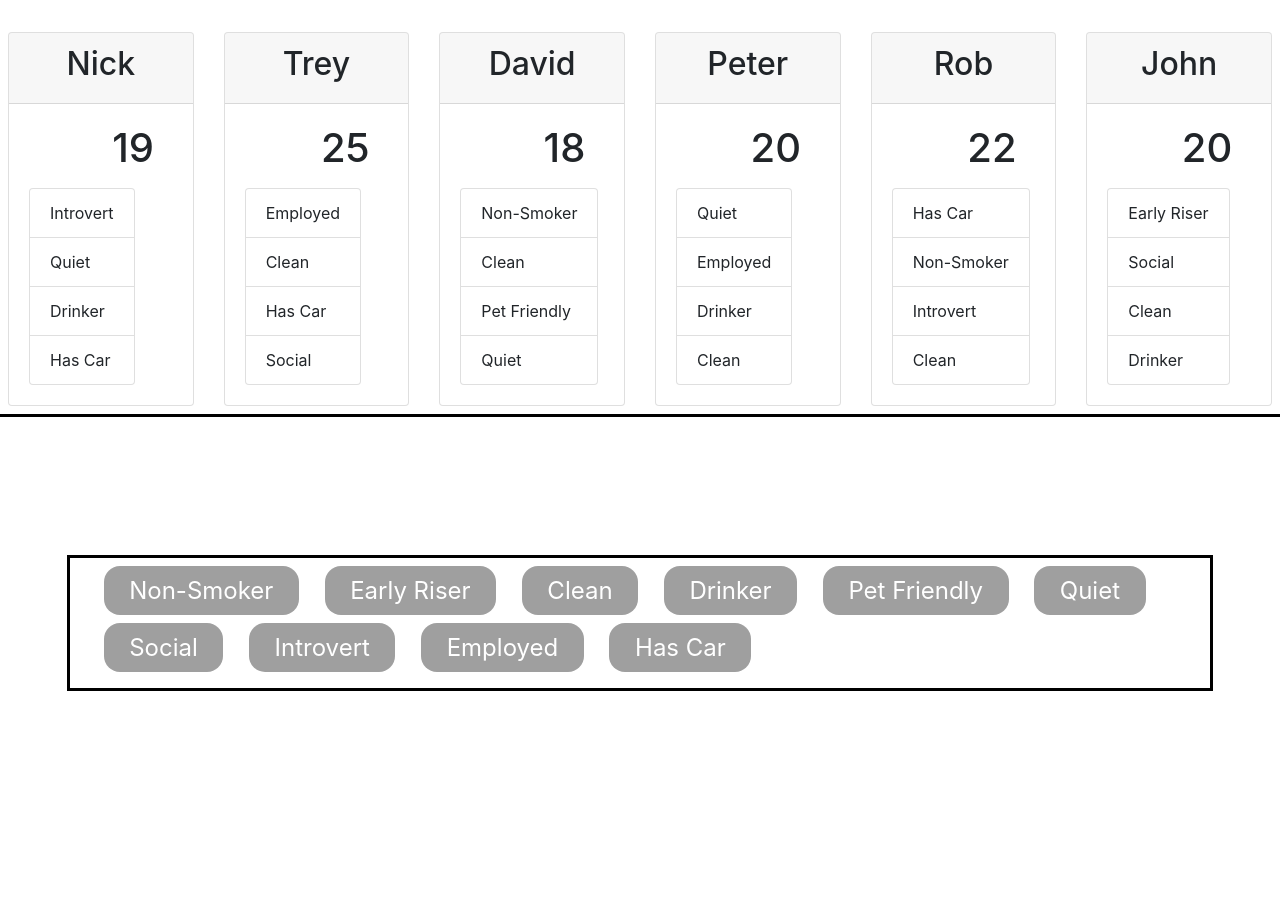
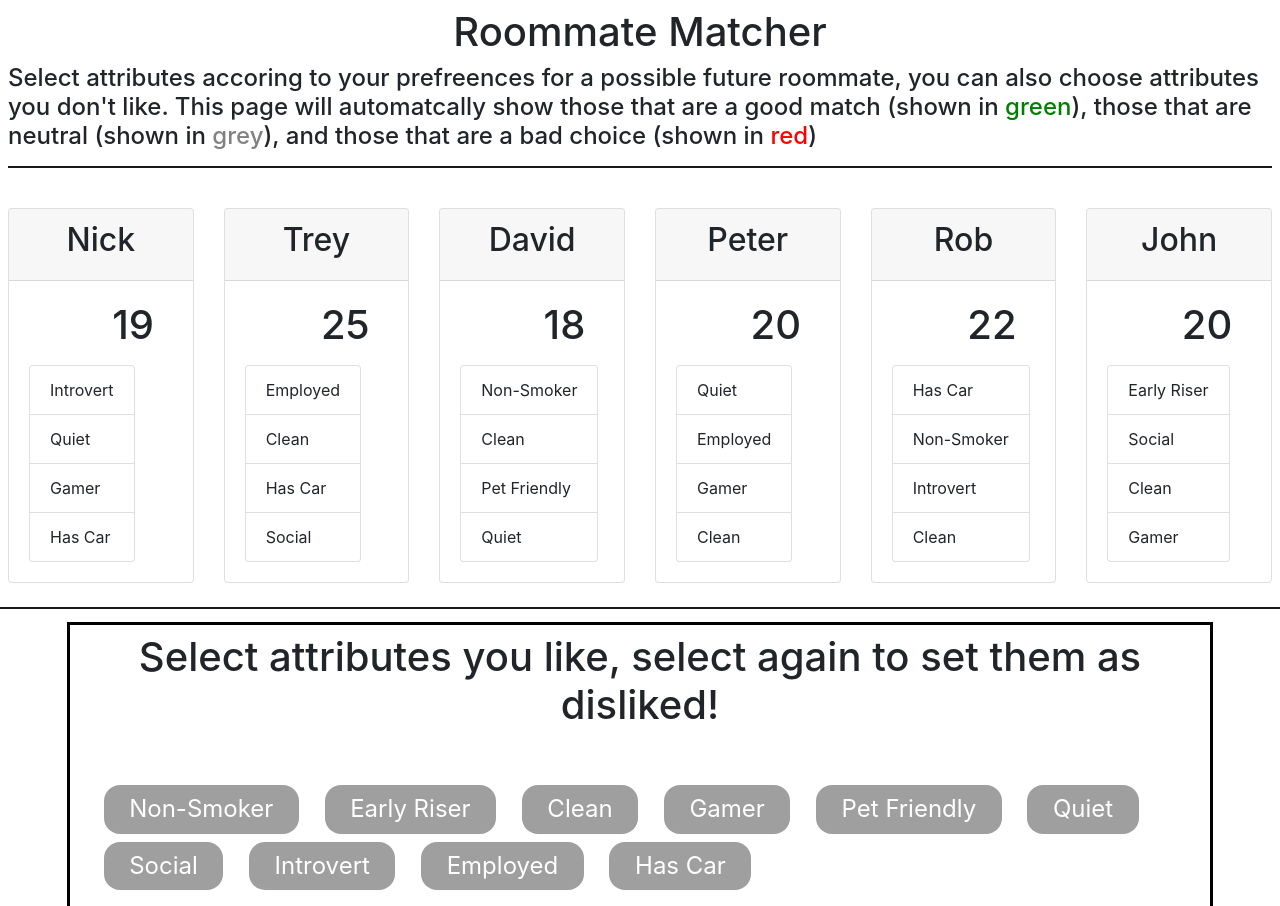
Before and after one commit to Peter-Greek/Peter-Greek.github.io, a plain HTML site: page index.html in a window 1280 px wide. Before the commit the page ends 800 px from the top, so only its background shows below. Drawn offline with nearby package versions, Linux system fonts and the light colour scheme.

Commit message:
Add files via upload

```diff
--- a/index.html
+++ b/index.html
@@ -9,6 +9,9 @@
 </head>
 <body>
 	<div id="container" class="container">
+		<h1 class="headoffuckers">Roommate Matcher</h1>
+		<h4>Select attributes accoring to your prefreences for a possible future roommate, you can also choose attributes you don't like. This page will automatcally show those that are a good match (shown in <font style="color:green">green</font>), those that are neutral (shown in <font style="color:rgba(98, 98, 98, 0.8)">grey</font>), and those that are a bad choice (shown in <font style="color:red">red</font>)</h4>
+		<hr style="color: black; text-align: center; border-top: 2px solid rgba(0,0,0,.9);">
 		<div class="topHeader">
 			<div class="row" id="fill-me-daddy">
 				<div class="col">
@@ -139,10 +142,13 @@
 			</div>
 		</div>
 	</div>
-	<br style="user-select: none;"><br style="user-select: none;">
-	<br style="user-select: none;"><br style="user-select: none;">
-	<br style="user-select: none;"><br style="user-select: none;">
+	<hr style="color: black; text-align: center; border-top: 2px solid rgba(0,0,0,.9);">
+<!--	<br style="user-select: none;"><br style="user-select: none;">-->
+<!--	<br style="user-select: none;"><br style="user-select: none;">-->
+<!--	<br style="user-select: none;"><br style="user-select: none;">-->
 	<div id="container_foot" class="container">
+		<h1 class="headoffuckers">Select attributes you like, select again to set them as disliked!</h1>
+		<br style="user-select: none;"><br style="user-select: none;">
 		<div class="col">
 			<div class="row fixFuckersParent" id="fuckersParentList">
 				<div class="circleFuckers">Non-Smoker</div>
--- a/script.js
+++ b/script.js
@@ -3,7 +3,7 @@ $(function(){
 		"Non-Smoker",
 		"Early Riser",
 		"Clean",
-		"Drinker",
+		"Gamer",
 		"Pet Friendly",
 		"Quiet",
 		"Social",
@@ -15,7 +15,7 @@ $(function(){
 		{
 			"name": "Nick",
 			"age": 19,
-			"atts": ["Introvert", "Quiet", "Drinker", "Has Car"]
+			"atts": ["Introvert", "Quiet", "Gamer", "Has Car"]
 		},
 		{
 			"name": "Trey",
@@ -30,7 +30,7 @@ $(function(){
 		{
 			"name": "Peter",
 			"age": 20,
-			"atts": ["Quiet", "Employed", "Drinker", "Clean"]
+			"atts": ["Quiet", "Employed", "Gamer", "Clean"]
 		},
 		{
 			"name": "Rob",
@@ -40,7 +40,7 @@ $(function(){
 		{
 			"name": "John",
 			"age": 20,
-			"atts": ["Early Riser", "Social", "Clean", "Drinker"]
+			"atts": ["Early Riser", "Social", "Clean", "Gamer"]
 		},
 		// {
 		// 	"name": "Victor",
--- a/style.css
+++ b/style.css
@@ -12,7 +12,7 @@ body {
 	left: 0px;
 	width: 100%;
 	height: 33.33%;
-	outline: black 3px solid !important;
+	/*outline: black 3px solid !important;*/
 	padding: 1vh;
 	max-width: none !important;
 }
@@ -71,3 +71,8 @@ body {
 .bad {
 	background-color: rgba(255, 0, 0, 0.8);
 }
+
+.headoffuckers {
+	text-align: center;
+	text-underline: black;
+}
```
